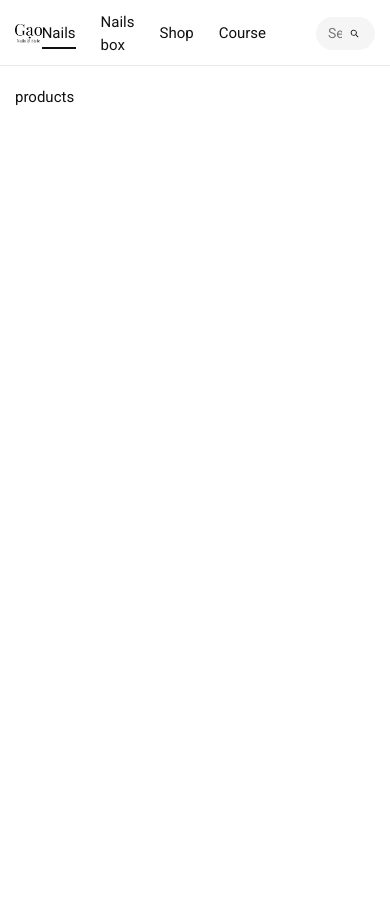
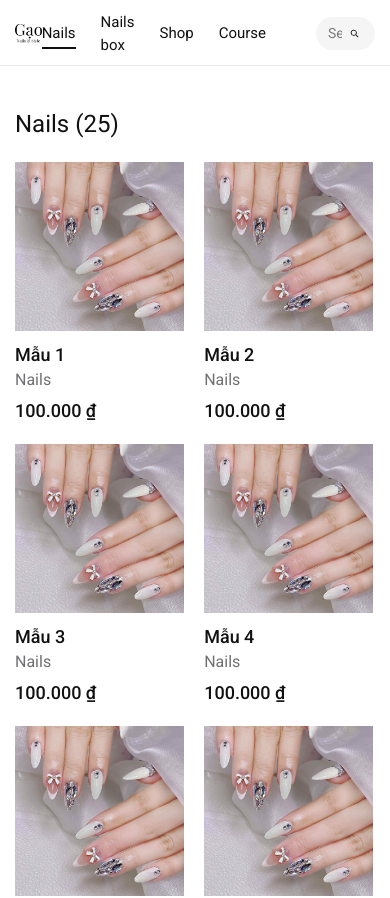
Before and after one commit to doanduc2000/ecommerce-frontend, a Next.js app: page /nails in a window 390 px wide. Shown: the top 898 px of the page. Before the commit the page ends 844 px from the top, so only its background shows below. Built offline with nearby package versions, Linux system fonts and the light colour scheme.

Commit message:
first commit

```diff
--- a/package.json
+++ b/package.json
@@ -19,6 +19,7 @@
     "@types/node": "^20",
     "@types/react": "^18",
     "@types/react-dom": "^18",
+    "@types/uuid": "^9.0.7",
     "eslint": "^8",
     "eslint-config-next": "14.0.4",
     "typescript": "^5"
--- a/src/screens/Products/index.tsx
+++ b/src/screens/Products/index.tsx
@@ -1,10 +1,48 @@
 import React from 'react';
 import style from './products.module.scss';
-
+import nailDemo from '@public/images/nails-demo.jpg';
+import dynamic from 'next/dynamic';
+const data = [
+  { name: 'Mẫu 1', img: nailDemo, price: 100000, category: 'Nails' },
+  { name: 'Mẫu 2', img: nailDemo, price: 100000, category: 'Nails' },
+  { name: 'Mẫu 3', img: nailDemo, price: 100000, category: 'Nails' },
+  { name: 'Mẫu 4', img: nailDemo, price: 100000, category: 'Nails' },
+  { name: 'Mẫu 5', img: nailDemo, price: 100000, category: 'Nails' },
+  { name: 'Mẫu 1', img: nailDemo, price: 100000, category: 'Nails' },
+  { name: 'Mẫu 2', img: nailDemo, price: 100000, category: 'Nails' },
+  { name: 'Mẫu 3', img: nailDemo, price: 100000, category: 'Nails' },
+  { name: 'Mẫu 4', img: nailDemo, price: 100000, category: 'Nails' },
+  { name: 'Mẫu 5', img: nailDemo, price: 100000, category: 'Nails' },
+  { name: 'Mẫu 1', img: nailDemo, price: 100000, category: 'Nails' },
+  { name: 'Mẫu 2', img: nailDemo, price: 100000, category: 'Nails' },
+  { name: 'Mẫu 3', img: nailDemo, price: 100000, category: 'Nails' },
+  { name: 'Mẫu 4', img: nailDemo, price: 100000, category: 'Nails' },
+  { name: 'Mẫu 5', img: nailDemo, price: 100000, category: 'Nails' },
+  { name: 'Mẫu 1', img: nailDemo, price: 100000, category: 'Nails' },
+  { name: 'Mẫu 2', img: nailDemo, price: 100000, category: 'Nails' },
+  { name: 'Mẫu 3', img: nailDemo, price: 100000, category: 'Nails' },
+  { name: 'Mẫu 4', img: nailDemo, price: 100000, category: 'Nails' },
+  { name: 'Mẫu 5', img: nailDemo, price: 100000, category: 'Nails' },
+  { name: 'Mẫu 1', img: nailDemo, price: 100000, category: 'Nails' },
+  { name: 'Mẫu 2', img: nailDemo, price: 100000, category: 'Nails' },
+  { name: 'Mẫu 3', img: nailDemo, price: 100000, category: 'Nails' },
+  { name: 'Mẫu 4', img: nailDemo, price: 100000, category: 'Nails' },
+  { name: 'Mẫu 5', img: nailDemo, price: 100000, category: 'Nails' },
+];
+const ProductCard = dynamic(() => import('@/components/ProductCard'));
 const Products = () => {
   return (
     <div className={style.products}>
-      <div className="container">products</div>
+      <div className="container">
+        <h2 className={style.title}>Nails ({data.length})</h2>
+        <div className={style.box}>
+          {data.map((item, idx) => (
+            <div className={style.item} key={`id${idx}`}>
+              <ProductCard id={`id${idx}`} {...item} />
+            </div>
+          ))}
+        </div>
+      </div>
     </div>
   );
 };
--- a/src/screens/Products/products.module.scss
+++ b/src/screens/Products/products.module.scss
@@ -1,3 +1,38 @@
 .products {
-  padding: 20px 0;
+  padding: 40px 0;
+  .title {
+    font-size: 24px;
+    margin-bottom: 20px;
+  }
+  .box {
+    display: flex;
+
+    align-items: center;
+    flex-wrap: wrap;
+    gap: 20px;
+    .item {
+      width: 23%;
+    }
+  }
+  @media (max-width: 912px) {
+    .box {
+      .item {
+        width: 31%;
+      }
+    }
+  }
+  @media (max-width: 767px) {
+    .box {
+      .item {
+        width: 47%;
+      }
+    }
+  }
+  @media (max-width: 320px) {
+    .box {
+      .item {
+        width: 100%;
+      }
+    }
+  }
 }
```
Also changed, not shown: src/components/ProductList/index.tsx (+8 -7 lines), 1 other file (tests, documents, lock files or other folders).
